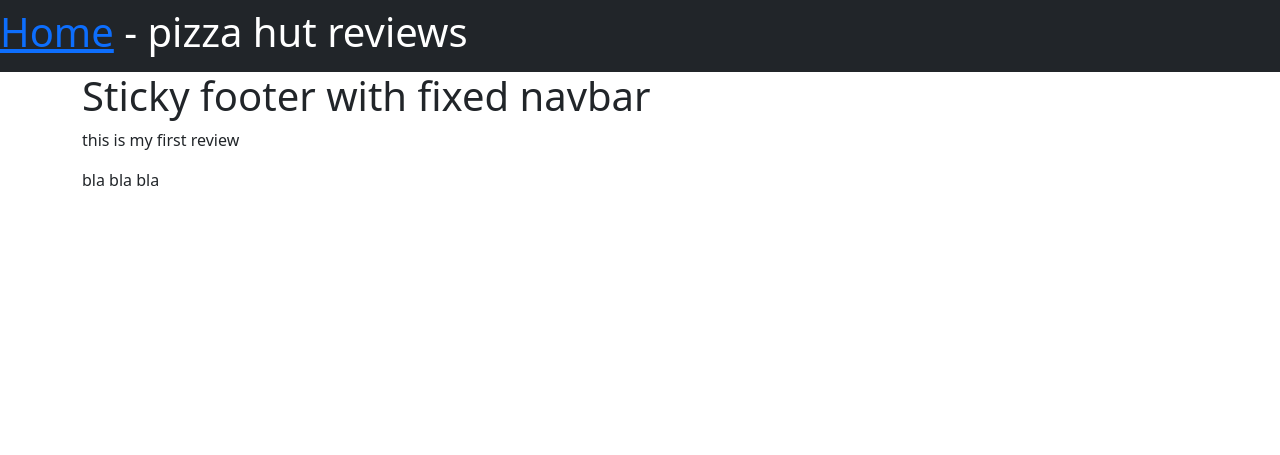
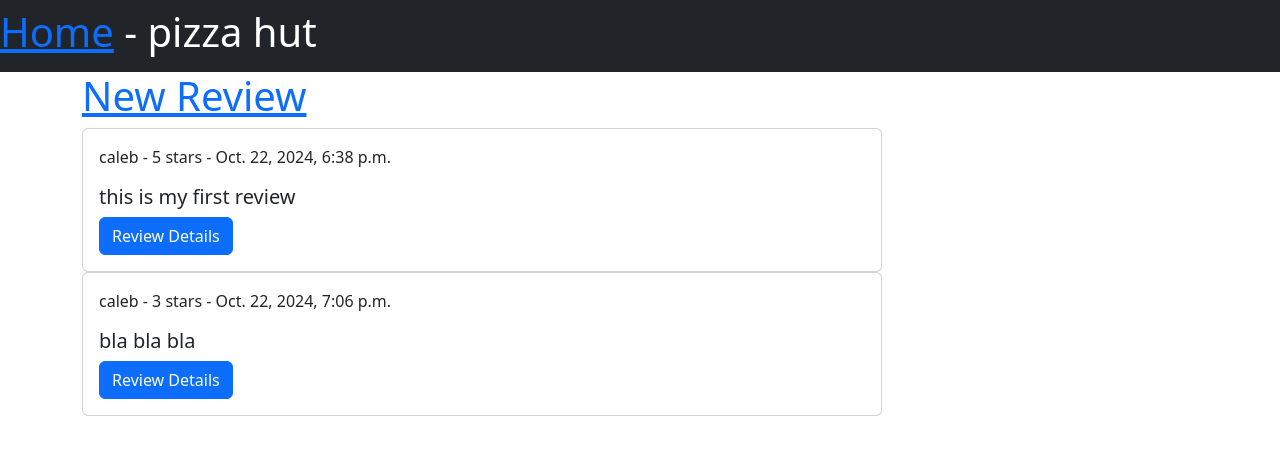
Before and after one commit to xValmearx/sample-restaurant-review, a Django app: page /restaurant/1 in a window 1280 px wide. Shown: the top 455 px of the page. Run offline with Django 4.2, Linux system fonts and the light colour scheme; data comes from the database, SQL or seed files in the repository; both versions use the stored data as it was after the commit; some libraries are stand-ins or nearby versions.

Commit message:
created a detailed page for each review and renamed files to be more orginized

```diff
--- a/Templates/base.html
+++ b/Templates/base.html
@@ -11,7 +11,8 @@
     <! CDN Link >
     <link href="https://cdn.jsdelivr.net/npm/bootstrap@5.3.3/dist/css/bootstrap.min.css" rel="stylesheet" integrity="sha384-QWTKZyjpPEjISv5WaRU9OFeRpok6YctnYmDr5pNlyT2bRjXh0JMhjY6hW+ALEwIH" crossorigin="anonymous">
 
-    <title>Sticky Footer Navbar Template for Bootstrap</title>
+
+    <title>thing</title>
 
   </head>
 
@@ -20,13 +21,13 @@
     <header>
       <!-- Fixed navbar -->
       <nav class="navbar navbar-expand-md navbar-dark fixed-top bg-dark">
-        <h1 style = "color:white"><a href = "{% url 'home'%}">Home</a> - {% block title %} {% endblock title %}</h1>
+        <h1 style = "color:white">  <a href = "{% url 'home'%}"> Home</a> - {% block page_name %} {% endblock page_name %}</h1>
     </header>
 
     <!-- Begin page content -->
     <main role="main" class="container">
       <br>
-      <h1 class="mt-5">Sticky footer with fixed navbar</h1>
+      <h1 class="mt-5">{% block title %}{% endblock title %}</h1>
       {% block contents %}
       {% endblock contents %}
     </main>
--- a/Templates/home.html
+++ b/Templates/home.html
@@ -1,16 +1,15 @@
 {% extends "base.html" %}
 
-{% block title %}{% endblock title %}
+{% block title %}Home Page{% endblock title %}
 
 {% block contents %}
   <p>hello this is the home page</p>
 
-  <a href = "{% url "restaurant_review_new"%}" >New Review</a>
 
   <ul>
     {% for restaurant  in restaurant_list %}
       <li>
-        <a href = "{% url "restaurant_review_details" restaurant.pk %}"> {{restaurant.name}}</a>
+        <a href = "{% url "restaurant_details" restaurant.pk %}"> {{restaurant.name}}</a>
       </li>
     {% endfor %}
   </ul>
--- /dev/null
+++ b/Templates/restaurant_details.html
@@ -0,0 +1,29 @@
+{% extends "base.html" %}
+
+{% block title %}<a href = "{% url "review_new"%}" >New Review</a> {% endblock title %}
+
+
+{% block page_name %} {{restaurant.name}}{% endblock page_name %}
+
+{% block contents %}
+
+  {% if restaurant.reviews.all%}
+
+
+    {% for review in restaurant.reviews.all%}
+    <div class="card" style="width: 50rem;">
+      <div class="card-body">
+        <p class="card-text">{{review.user}} - {{review.rating}} stars - {{review.create}}</p>
+        <h5 class="card-title">{{review.body}}</h5>
+        <a href = "{% url "review_details" review.pk%}" class="btn btn-primary">Review Details</a>
+      </div>
+    </div>
+    {% endfor %}
+
+  {% else %}
+    <p>No reviews here</p>
+
+  {% endif %}
+
+
+{% endblock contents %}
--- a/Templates/restaurant_review_details.html
+++ /dev/null
@@ -1,19 +0,0 @@
-{% extends "base.html" %}
-
-{% block title %} {{restaurant.name}} reviews {% endblock title %}
-
-{% block contents %}
-
-  {% if restaurant.reviews.all%}
-
-    {% for review in restaurant.reviews.all%}
-    <p>{{review.body}}</p>
-    {% endfor %}
-
-  {% else %}
-    <p>No reviews here</p>
-
-  {% endif %}
-
-
-{% endblock contents %}
--- a/Templates/restaurant_review_new.html
+++ b/Templates/review_new.html
@@ -1,6 +1,6 @@
 {% extends "base.html" %}
 
-{% block title %} {{restaurant.name}} new reviews {% endblock title %}
+{% block title %} {{restaurant.review.name}} new reviews {% endblock title %}
 
 {% block contents %}
   <h1>New Post</h1>
--- a/restaurants/models.py
+++ b/restaurants/models.py
@@ -28,11 +28,11 @@
     body = models.TextField()
 
     ratings_choices = (
-        ("five", "5"),
-        ("four", "4"),
-        ("three", "3"),
-        ("two", "2"),
-        ("one", "1"),
+        ("5", "5"),
+        ("4", "4"),
+        ("3", "3"),
+        ("2", "2"),
+        ("1", "1"),
     )
 
     rating = models.CharField(max_length=6, choices=ratings_choices, default="five")
@@ -41,7 +41,7 @@
     update = models.DateTimeField(auto_now=True)
 
     def __str__(self):
-        return self.name[:50]
+        return self.body[:50]
 
     def get_absolute_url(self):
         return reverse(
--- a/restaurants/urls.py
+++ b/restaurants/urls.py
@@ -1,9 +1,10 @@
 from django.urls import path
 
-from .views import RestaurantView, RestaurantReviewDetailView, RestaurantCreateReview
+from .views import RestaurantView, RestaurantDetailView, CreateReview, DetailedReview
 
 urlpatterns = [
-    path("restaurant/new/", RestaurantCreateReview.as_view(), name="restaurant_review_new"),
-    path("restaurant/<int:pk>", RestaurantReviewDetailView.as_view(), name="restaurant_review_details"),
+    path("review/new/", CreateReview.as_view(), name="review_new"),
+    path("review/<int:pk>", DetailedReview.as_view(), name="review_details"),
+    path("restaurant/<int:pk>", RestaurantDetailView.as_view(), name="restaurant_details"),
     path("", RestaurantView.as_view(), name="home"),
 ]
--- a/restaurants/views.py
+++ b/restaurants/views.py
@@ -9,12 +9,17 @@
     template_name = "home.html"
 
 
-class RestaurantReviewDetailView(DetailView):
+class RestaurantDetailView(DetailView):
     model = Restaurant
-    template_name = "restaurant_review_details.html"
+    template_name = "restaurant_details.html"
 
 
-class RestaurantCreateReview(CreateView):
+class CreateReview(CreateView):
     model = Review
-    template_name = "restaurant_review_new.html"
+    template_name = "review_new.html"
     fields = ["restaurant", "user", "body", "rating"]
+
+
+class DetailedReview(DeleteView):
+    model = Review
+    template_name = "review_details.html"
```
Also changed, not shown: Templates/review_details.html (added, +19 -0 lines), db.sqlite3.
